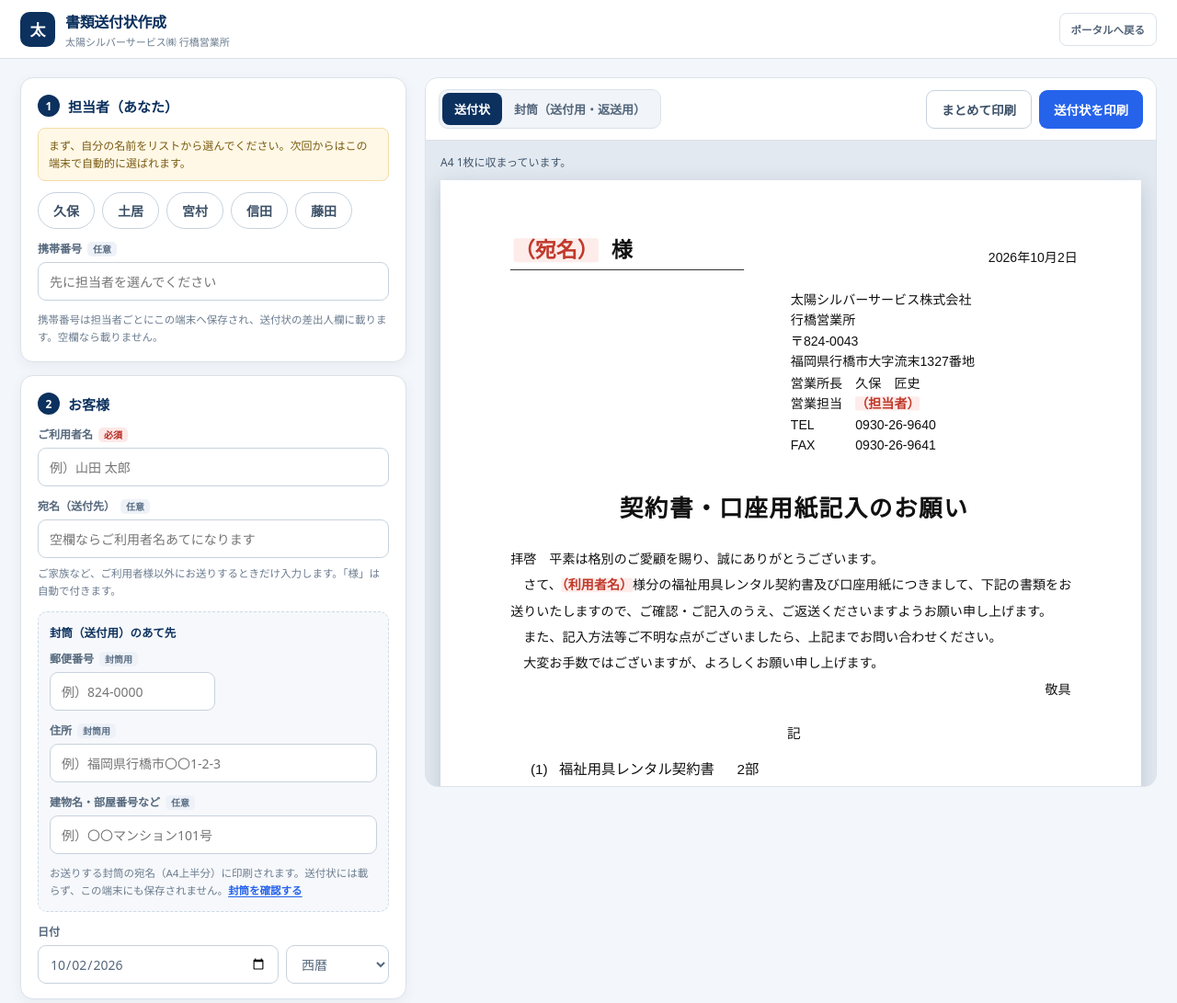
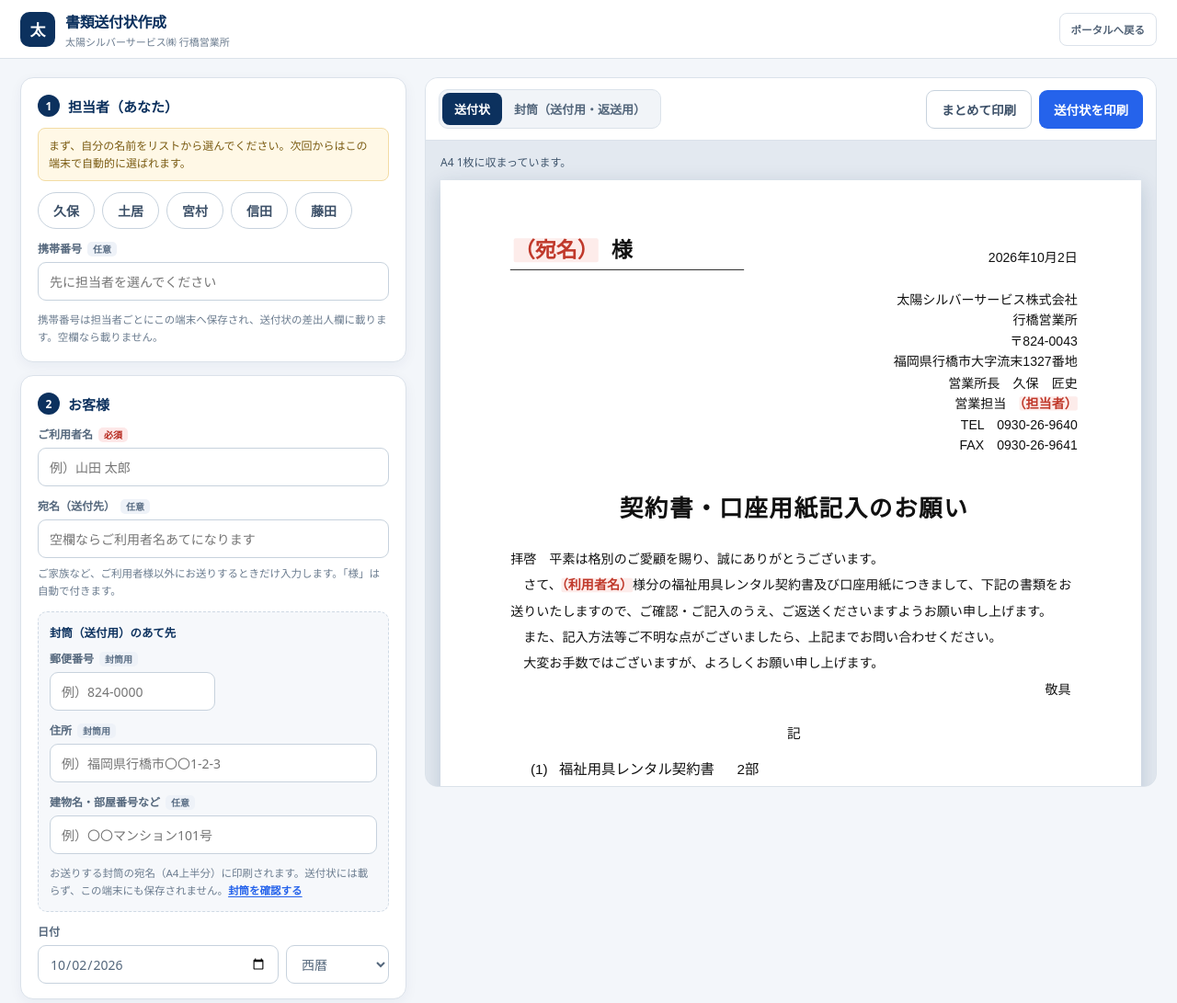
Before and after one commit to akamar08taiyo-bot/taiyo-portal, a plain HTML site: page soufujo/index.html in a window 1280 px wide. Shown: the top 1091 px of the page at 92% size. Drawn offline with Linux system fonts and the light colour scheme.

Commit message:
送付状の差出人（会社名・住所など）を右詰めにする
- 差出人欄を1行ずつ右詰めにし、各行の右端を日付の右端（右余白19mm）にそろえる
- 営業所長・営業担当・TEL・FAX・携帯は「TEL　0930-26-9640」のように
  全角スペースで区切る表記に変更（Excelの元の表記に合わせる）

実機確認: Chromium（Playwright）で186項目合格。印刷用PDFで、差出人の各行の
右端が日付の右端と0.6mm以内でそろい、送付状がA4 1ページのままであることを確認。

Co-Authored-By: Claude Opus 5.5 <noreply@anthropic.com>
Claude-Session: https://claude.ai/code/session_011mHQJRwX5WvJkv95LuoRS2

```diff
--- a/soufujo/index.html
+++ b/soufujo/index.html
@@ -173,8 +173,8 @@
     font-size:calc(18pt * var(--fit));line-height:1.35;font-weight:700;overflow-wrap:anywhere;}
   .lt-to .sama{margin-left:.6em;}
   .lt-date{flex:none;padding-bottom:1.4mm;font-size:calc(11pt * var(--fit));white-space:nowrap;}
-  .lt-from{width:86mm;margin:6mm 0 0 auto;font-size:calc(11pt * var(--fit));line-height:1.6;}
-  .lt-from .kv{display:grid;grid-template-columns:5em minmax(0,1fr);}
+  /* 差出人は1行ずつ右詰め（右端を日付の右端にそろえる） */
+  .lt-from{margin:6mm 0 0;text-align:right;font-size:calc(11pt * var(--fit));line-height:1.6;}
   .lt-title{margin:10mm 0 7mm;text-align:center;font-size:calc(20pt * var(--fit));font-weight:700;letter-spacing:.06em;}
   .lt-body p{margin:0;font-size:calc(11pt * var(--fit));line-height:2;text-indent:1em;overflow-wrap:anywhere;}
   .lt-body p.no-indent{text-indent:0;}
@@ -875,12 +875,12 @@
       '<div>' + escapeHtml(OFFICE.office) + '</div>',
       '<div>〒' + escapeHtml(OFFICE.zip) + '</div>',
       '<div>' + escapeHtml(OFFICE.address) + '</div>',
-      '<div class="kv"><span>営業所長</span><span>' + escapeHtml(OFFICE.manager) + '</span></div>',
-      '<div class="kv"><span>営業担当</span><span>' + (state.staff ? escapeHtml(state.staff) : missingSpan('（担当者）')) + '</span></div>',
-      '<div class="kv"><span>TEL</span><span>' + escapeHtml(OFFICE.tel) + '</span></div>',
-      '<div class="kv"><span>FAX</span><span>' + escapeHtml(OFFICE.fax) + '</span></div>'
+      '<div>営業所長　' + escapeHtml(OFFICE.manager) + '</div>',
+      '<div>営業担当　' + (state.staff ? escapeHtml(state.staff) : missingSpan('（担当者）')) + '</div>',
+      '<div>TEL　' + escapeHtml(OFFICE.tel) + '</div>',
+      '<div>FAX　' + escapeHtml(OFFICE.fax) + '</div>'
     ];
-    if (mobile) from.push('<div class="kv"><span>携帯</span><span>' + escapeHtml(mobile) + '</span></div>');
+    if (mobile) from.push('<div>携帯　' + escapeHtml(mobile) + '</div>');
     $('lt-from').innerHTML = from.join('');
 
     $('lt-title').textContent = cleanText(titleInput.value);
```
